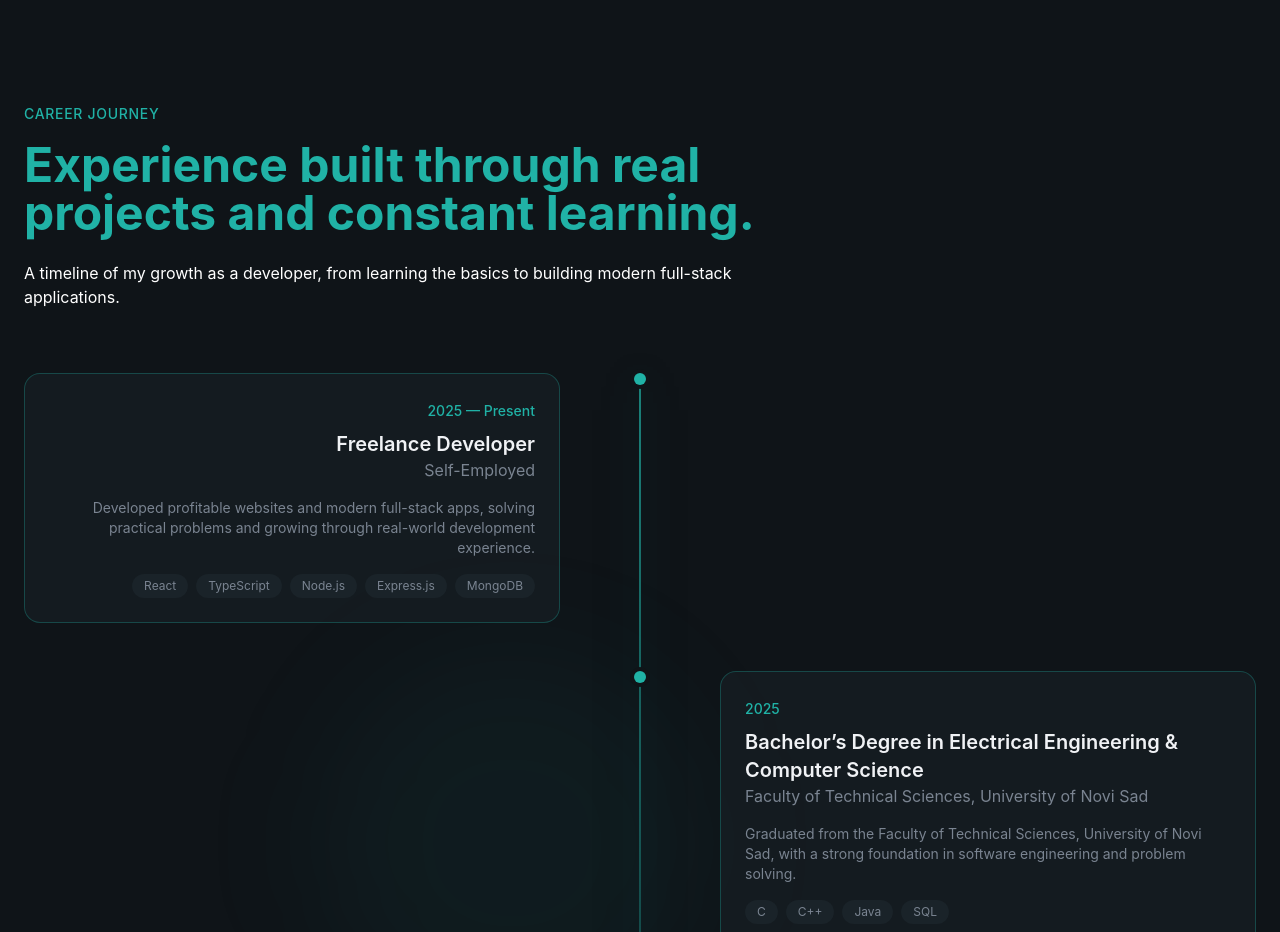
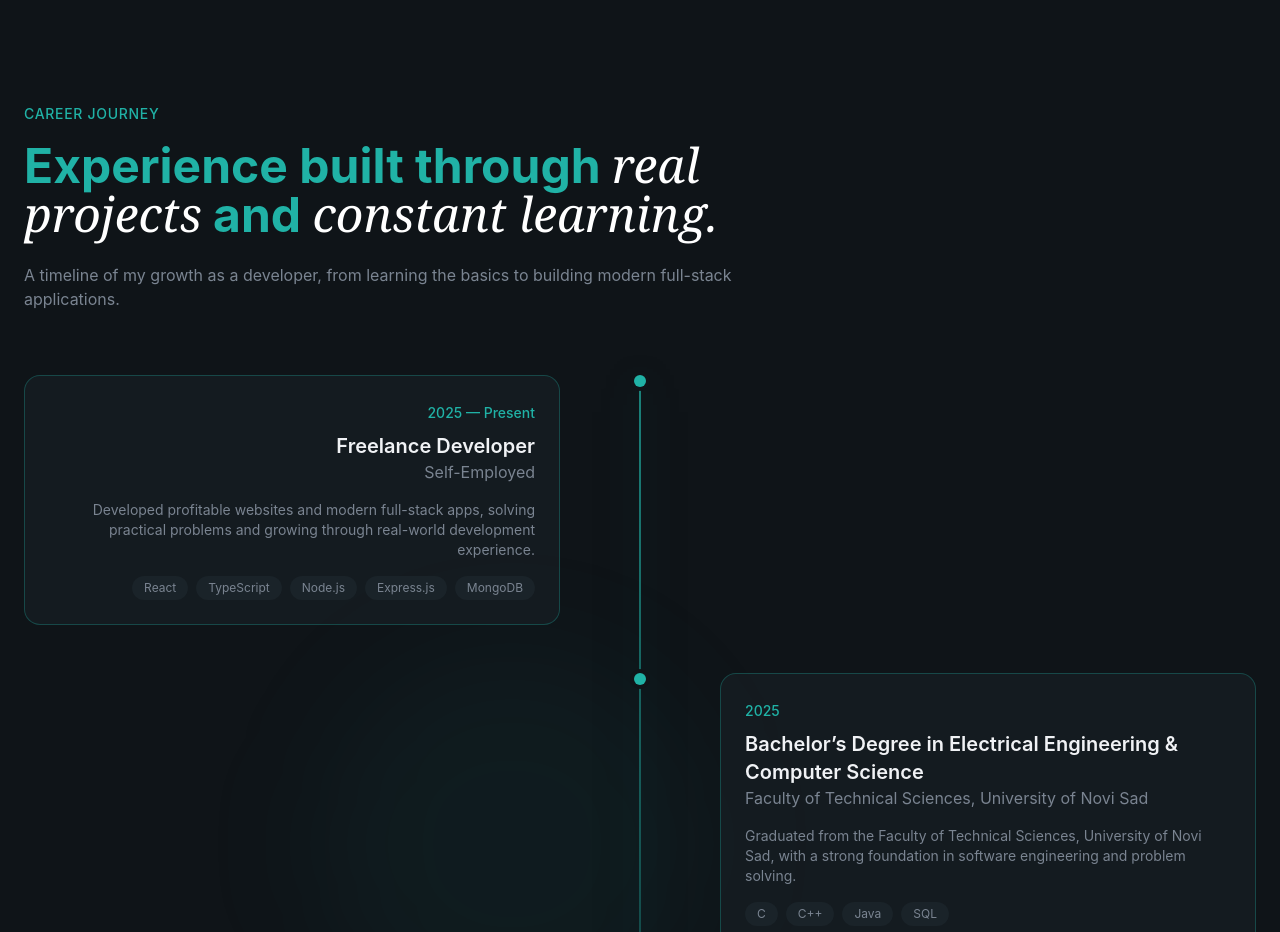
Before and after one commit to NikolaTomic00/nikolatomic-portfolio, a React (Vite) app: page / in a window 1280 px wide. Shown: the part 4060-4992 px from the top of the page. Built offline with nearby package versions, Linux system fonts and the light colour scheme.

Commit message:
Added styling to exprerience section

```diff
--- a/src/sections/Experience.jsx
+++ b/src/sections/Experience.jsx
@@ -66,11 +66,18 @@ export const Experience = () => {
            mt-4 mb-6 animate-fade-in animation-delay-100
             text-secondary-foreground"
           >
-            Experience built through real projects and constant learning.
+            Experience built through{" "}
+            <span className="font-serif italic font-normal text-white">
+              real projects
+            </span>{" "}
+            and{" "}
+            <span className="font-serif italic font-normal text-white">
+              constant learning.
+            </span>
           </h2>
 
           <p
-            className="text-white
+            className="text-muted-foreground
            animate-fade-in animation-delay-200"
           >
             A timeline of my growth as a developer, from learning the basics to
```
